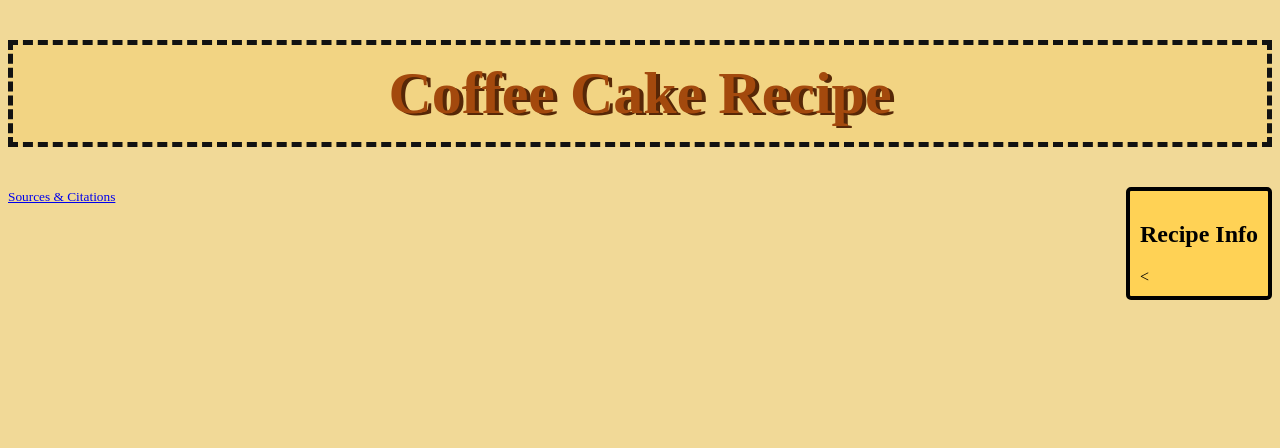
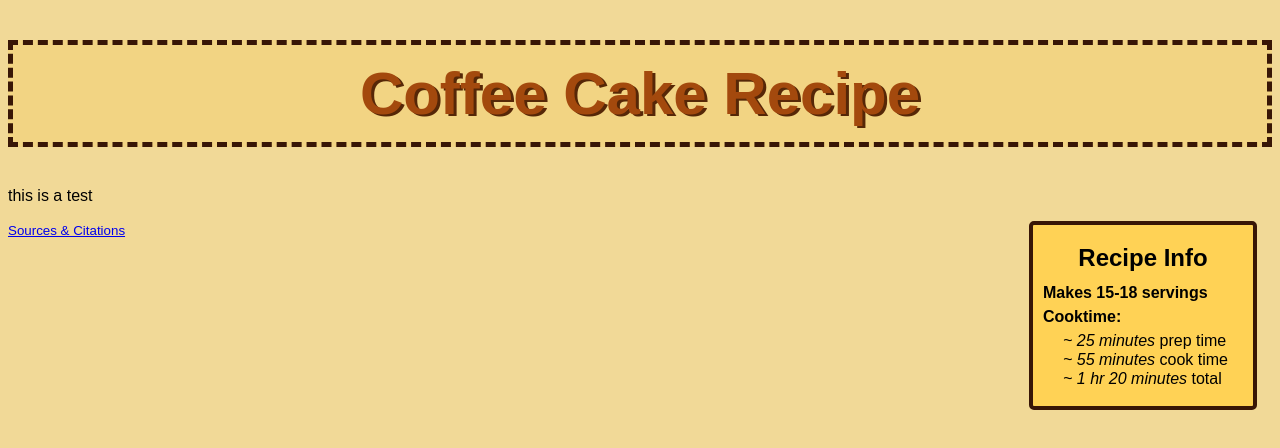
Before and after one commit to IACS-26-27/web-design-1-recipe-assignment-hb-iacs, a website: page index.html in a window 1280 px wide. Drawn offline with Linux system fonts and the light colour scheme; a web font is replaced by a local one.

Commit message:
Stylized and organized CSS, setting up foundation.

```diff
--- a/index.html
+++ b/index.html
@@ -6,14 +6,22 @@
     <meta name="description" content="My recipe.">
     <title>Coffee Cake Recipe</title>
     <link rel="stylesheet" type="text/css" href="styles.css">
+    <link href="https://fonts.googleapis.com/css2?family=Kedebideri&display=swap" rel="stylesheet">
   </head>
   <body>
     <!-- Your recipe goes here! -->
+    <header> <h1>Coffee Cake Recipe</h1></header>
     <main>
-      <h1>Coffee Cake Recipe</h1>
+      <p> this is a test </p>
       <section class="recipe-info">
-       <h2>Recipe Info</h2>
-       <
+       <h2 class="center-text">Recipe Info</h2>
+       <h4> Makes 15-18 servings</h4>
+       <h4> Cooktime:</h4>
+        <div class="standard-indent">
+          <p><i>~ 25 minutes</i> prep time</p>
+          <p><i>~ 55 minutes</i> cook time</p>
+          <p><i>~ 1 hr 20 minutes</i> total</p>
+        </div>
       </section>
     </main>
     <footer>
--- a/styles.css
+++ b/styles.css
@@ -1,26 +1,67 @@
 /* Your styles go here! */
-body {
-  background-color:rgb(241, 217, 151);
+
+/* Variables for the whole page go here */
+:root {
+  --page-background: rgb(241, 217, 151);
+  --heading-color: rgb(163, 73, 13);
+  --heading-color-shadow: rgb(86, 39, 7);
+  --backdrop-1: rgb(242, 212, 131);
+  --backdrop-2: rgb(255, 210, 85);
+  --brown: rgb(56, 22, 6);
+  --heading-font: sans-serif;
 }
 
-h1 {
-  font-size: 60px;
-  color: rgb(163, 73, 13);
-  text-align: center;
-  border: 5px dashed rgb(18, 18, 18);
-  padding: 14px;
-  background-color: rgb(242, 212, 131);
-  text-shadow: 4px 2px rgb(86, 39, 7);
+.kedebideri-regular {
+  font-family: "Kedebideri", sans-serif;
+  font-weight: 400;
+  font-style: normal;
 }
 
+/* Stying that changes the whole page goes here, primarily background. */
+body {
+  font-family: "Kedebideri", sans-serif;
+  background-color: var(--page-background);
+}
+
+/* Manages what the title at the top of the page looks like. */
+h1 {
+  font-family: var(--heading-font);
+  font-size: 60px;
+  color: var(--heading-color);
+  text-align: center;
+  border-width: 5px;
+  border-style: dashed;
+  border-color: var(--brown);
+  padding: 14px;
+  background-color: var(--backdrop-1);
+  text-shadow: 3px 2px var(--heading-color-shadow);
+}
+
+/* h2 is used for section headings. */
+h2 {
+  font-family: var(--heading-font);
+  padding: 10px;
+  padding-top: 1px;
+}
+
+/* Styles the recipe info section as a whole. */
 .recipe-info {
   float: right;
-  background-color: rgb(255, 210, 85);
+  margin-right: 15px;
+  background-color: var(--backdrop-2);
   padding: 10px;
-  border: 4px solid rgb(0, 0, 0);
+  border: 4px solid var(--brown);
   border-radius: 5px;
+  line-height: 3px;
+  width: 200px;
 }
 
+/* Not made for a specific purpose, but can be used to center text within it's container. */
 .center-text {
   text-align: center;
 }
+
+/* Styles text to have an indent. */
+.standard-indent {
+  text-indent: 20px;
+}
```
